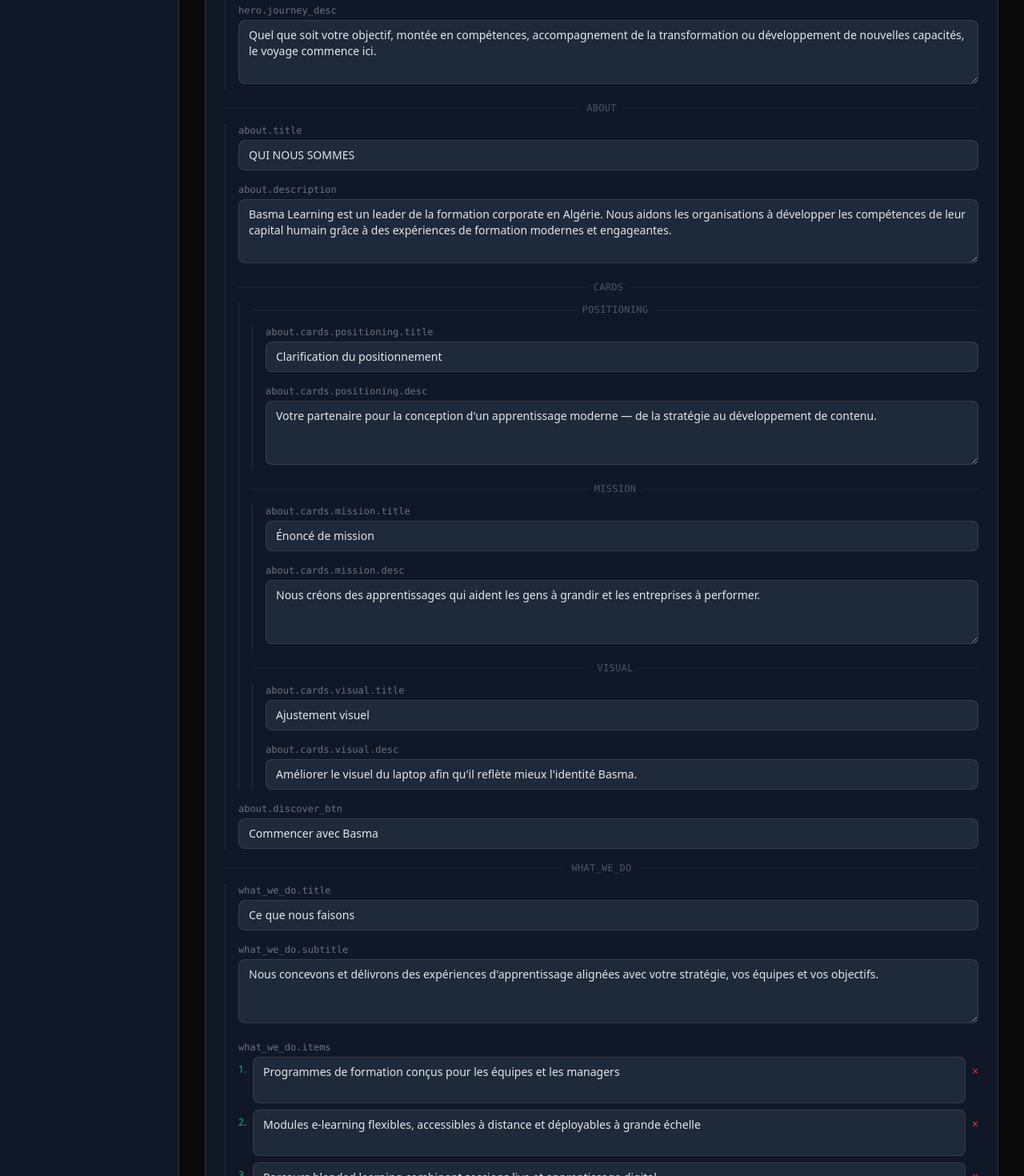
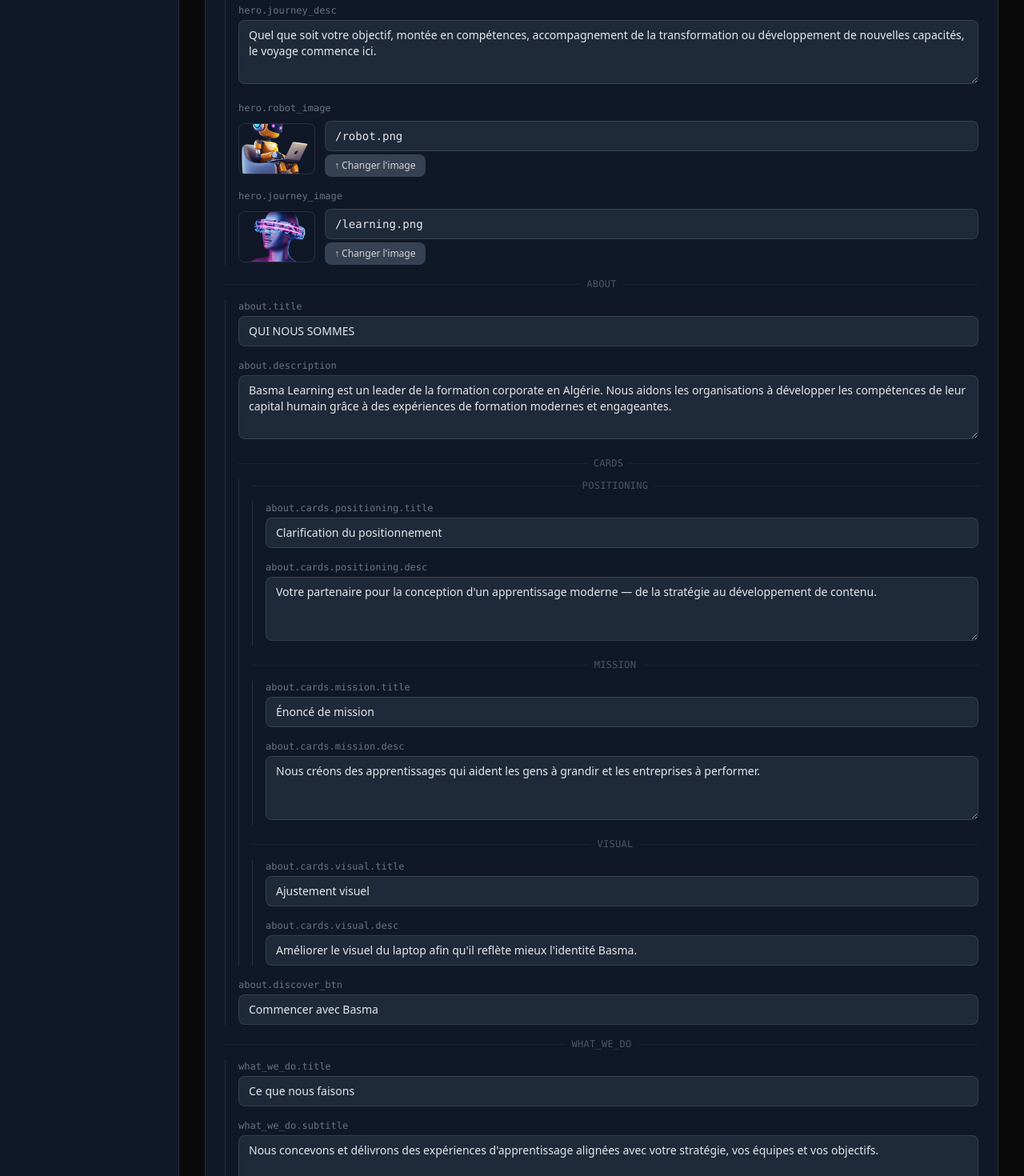
Before and after one commit to Amelia08-14/basma_website, a Next.js app in the folder frontend/: page /admin/translations in a window 1280 px wide. Shown: the part 1260-2730 px from the top of the page at 80% size. Built offline with nearby package versions, Linux system fonts and the light colour scheme.

Commit message:
modifications admin

```diff
--- a/frontend/data/translations/en.json
+++ b/frontend/data/translations/en.json
@@ -15,7 +15,9 @@
     "cta": "Discover Basma",
     "explore": "Explore our learning solutions",
     "journey_title": "A learning journey like no other",
-    "journey_desc": "Whatever your goal, upskilling teams, supporting transformation, or building new capabilities, the journey can start here."
+    "journey_desc": "Whatever your goal, upskilling teams, supporting transformation, or building new capabilities, the journey can start here.",
+    "robot_image": "/robot.png",
+    "journey_image": "/learning.png"
   },
   "about": {
     "title": "WHO WE ARE",
@@ -162,10 +164,13 @@
     ],
     "cta_title": "Ready to implement a digital or blended solution?",
     "cta_body": "Looking to implement an e-learning or blended learning solution tailored to your organization? Let's discuss your needs and design a learning experience that fits your business goals.",
-    "cta_button": "Contact us"
+    "cta_button": "Contact us",
+    "cover_image": "/blog/cover-2.jpg"
   },
   "values": {
     "title": "Our Values",
+    "image_main": "/our_values.png",
+    "image_secondary": "/our_value.png",
     "items": [
       "BUILD SKILLS THAT LAST",
       "LEARNING THAT FITS YOUR TEAMS",
--- a/frontend/data/translations/fr.json
+++ b/frontend/data/translations/fr.json
@@ -15,7 +15,9 @@
     "cta": "Découvrir Basma",
     "explore": "Découvrir nos solutions",
     "journey_title": "Un parcours d'apprentissage unique",
-    "journey_desc": "Quel que soit votre objectif, montée en compétences, accompagnement de la transformation ou développement de nouvelles capacités, le voyage commence ici."
+    "journey_desc": "Quel que soit votre objectif, montée en compétences, accompagnement de la transformation ou développement de nouvelles capacités, le voyage commence ici.",
+    "robot_image": "/robot.png",
+    "journey_image": "/learning.png"
   },
   "about": {
     "title": "QUI NOUS SOMMES",
@@ -162,10 +164,13 @@
     ],
     "cta_title": "Prêt à lancer un parcours digital ou hybride ?",
     "cta_body": "Vous souhaitez déployer une solution e-learning ou blended learning alignée sur vos objectifs business ? Parlons de vos besoins et concevons une expérience adaptée.",
-    "cta_button": "Nous contacter"
+    "cta_button": "Nous contacter",
+    "cover_image": "/blog/cover-2.jpg"
   },
   "values": {
     "title": "Nos Valeurs",
+    "image_main": "/our_values.png",
+    "image_secondary": "/our_value.png",
     "items": [
       "DÉVELOPPER DES COMPÉTENCES DURABLES",
       "APPRENDRE SELON VOS ÉQUIPES",
--- a/frontend/src/app/[lang]/about/page.tsx
+++ b/frontend/src/app/[lang]/about/page.tsx
@@ -90,7 +90,7 @@ export default async function ELearningPage({ params }: { params: Promise<{ lang
               <div className="space-y-8">
                 <div className="relative overflow-hidden rounded-2xl border border-white/10 bg-white/5 backdrop-blur-md">
                   <div className="relative aspect-[16/10] w-full">
-                    <Image src="/blog/cover-2.jpg" alt="E-learning" fill className="object-cover" priority />
+                    <Image src={p.cover_image || '/blog/cover-2.jpg'} alt="E-learning" fill className="object-cover" priority />
                     <div className="absolute inset-0 bg-gradient-to-t from-black/70 via-black/25 to-black/5" />
                   </div>
                   <div className="p-6 2xl:p-8">
--- a/frontend/src/components/Hero.tsx
+++ b/frontend/src/components/Hero.tsx
@@ -48,7 +48,7 @@ export default function Hero({ dict, lang }: { dict: any, lang: string }) {
             >
                   <div className="absolute inset-0 bg-gradient-to-tr from-purple-500/20 to-emerald-500/20 rounded-full blur-[80px] opacity-40" />
                   <img
-                    src="/robot.png"
+                    src={dict.robot_image || '/robot.png'}
                     alt="Basma Robot"
                     className="relative z-10 w-full h-auto object-contain max-h-[400px] lg:max-h-[500px] 2xl:max-h-[650px] drop-shadow-2xl"
                   />
@@ -72,7 +72,7 @@ export default function Hero({ dict, lang }: { dict: any, lang: string }) {
                     </div>
                     <div className="relative h-full w-full flex items-center justify-center p-4">
                         <img
-                            src="/learning.png"
+                            src={dict.journey_image || '/learning.png'}
                             alt="Learning Journey"
                             className="w-full h-full object-contain max-h-[250px]"
                         />
--- a/frontend/src/components/Values.tsx
+++ b/frontend/src/components/Values.tsx
@@ -55,10 +55,10 @@ export default function Values({ dict }: { dict: ValuesDict }) {
             className="relative h-[500px] 2xl:h-[600px] w-full"
           >
             <div className="absolute top-0 left-0 w-[85%] h-[85%] z-20">
-              <img src="/our_values.png" alt="Our Values" className="w-full h-full object-contain hover:scale-105 transition-transform duration-500 drop-shadow-2xl" />
+              <img src={dict.image_main || '/our_values.png'} alt="Our Values" className="w-full h-full object-contain hover:scale-105 transition-transform duration-500 drop-shadow-2xl" />
             </div>
             <div className="absolute bottom-0 right-0 w-[60%] h-[50%] z-10">
-              <img src="/our_value.png" alt="Our Value" className="w-full h-full object-contain hover:scale-105 transition-transform duration-500" />
+              <img src={dict.image_secondary || '/our_value.png'} alt="Our Value" className="w-full h-full object-contain hover:scale-105 transition-transform duration-500" />
             </div>
           </motion.div>
         </div>
--- a/frontend/src/components/admin/TranslationEditor.tsx
+++ b/frontend/src/components/admin/TranslationEditor.tsx
@@ -11,6 +11,50 @@ function isString(v: unknown): v is string {
 
 function isStringArray(v: unknown): v is string[] {
   return Array.isArray(v) && v.every((i) => typeof i === 'string');
+}
+
+function isImageKey(key: string) {
+  return key.endsWith('_image') || key === 'image' || key.endsWith('_img');
+}
+
+function ImageField({ value, onChange, label }: { value: string; onChange: (v: string) => void; label: string }) {
+  const [uploading, setUploading] = useState(false);
+
+  async function handleUpload(e: React.ChangeEvent<HTMLInputElement>) {
+    const file = e.target.files?.[0];
+    if (!file) return;
+    setUploading(true);
+    const fd = new FormData();
+    fd.append('file', file);
+    const res = await fetch('/api/admin/upload', { method: 'POST', body: fd });
+    const data = await res.json();
+    if (res.ok) onChange(data.url);
+    setUploading(false);
+  }
+
+  return (
+    <div className="space-y-2">
+      <label className="block text-xs text-gray-500 font-mono">{label}</label>
+      <div className="flex items-center gap-3">
+        {value && (
+          <img src={value} alt="" className="h-16 w-24 object-cover rounded-lg border border-white/10 shrink-0" />
+        )}
+        <div className="flex-1 space-y-1">
+          <input
+            type="text"
+            value={value}
+            onChange={(e) => onChange(e.target.value)}
+            className="w-full bg-gray-800 border border-white/10 rounded-lg px-3 py-2 text-sm text-gray-200 focus:outline-none focus:ring-1 focus:ring-emerald-500 font-mono"
+            placeholder="/chemin/image.png"
+          />
+          <label className="inline-flex items-center gap-1.5 cursor-pointer bg-gray-700 hover:bg-gray-600 text-gray-300 text-xs px-3 py-1.5 rounded-lg transition-colors">
+            {uploading ? 'Upload…' : '↑ Changer l\'image'}
+            <input type="file" accept="image/*" onChange={handleUpload} className="hidden" />
+          </label>
+        </div>
+      </div>
+    </div>
+  );
 }
 
 function StringField({
@@ -103,6 +147,16 @@ function RecursiveEditor({
         const fullKey = prefix ? `${prefix}.${key}` : key;
 
         if (isString(value)) {
+          if (isImageKey(key)) {
+            return (
+              <ImageField
+                key={fullKey}
+                label={fullKey}
+                value={value}
+                onChange={(v) => onChange({ ...data, [key]: v })}
+              />
+            );
+          }
           return (
             <StringField
               key={fullKey}
--- a/frontend/src/dictionaries/en.json
+++ b/frontend/src/dictionaries/en.json
@@ -15,7 +15,9 @@
     "cta": "Discover Basma",
     "explore": "Explore our learning solutions",
     "journey_title": "A learning journey like no other",
-    "journey_desc": "Whatever your goal, upskilling teams, supporting transformation, or building new capabilities, the journey can start here."
+    "journey_desc": "Whatever your goal, upskilling teams, supporting transformation, or building new capabilities, the journey can start here.",
+    "robot_image": "/robot.png",
+    "journey_image": "/learning.png"
   },
   "about": {
     "title": "WHO WE ARE",
@@ -162,10 +164,13 @@
     ],
     "cta_title": "Ready to implement a digital or blended solution?",
     "cta_body": "Looking to implement an e-learning or blended learning solution tailored to your organization? Let's discuss your needs and design a learning experience that fits your business goals.",
-    "cta_button": "Contact us"
+    "cta_button": "Contact us",
+    "cover_image": "/blog/cover-2.jpg"
   },
   "values": {
     "title": "Our Values",
+    "image_main": "/our_values.png",
+    "image_secondary": "/our_value.png",
     "items": [
       "BUILD SKILLS THAT LAST",
       "LEARNING THAT FITS YOUR TEAMS",
--- a/frontend/src/dictionaries/fr.json
+++ b/frontend/src/dictionaries/fr.json
@@ -15,7 +15,9 @@
     "cta": "Découvrir Basma",
     "explore": "Découvrir nos solutions",
     "journey_title": "Un parcours d'apprentissage unique",
-    "journey_desc": "Quel que soit votre objectif, montée en compétences, accompagnement de la transformation ou développement de nouvelles capacités, le voyage commence ici."
+    "journey_desc": "Quel que soit votre objectif, montée en compétences, accompagnement de la transformation ou développement de nouvelles capacités, le voyage commence ici.",
+    "robot_image": "/robot.png",
+    "journey_image": "/learning.png"
   },
   "about": {
     "title": "QUI NOUS SOMMES",
@@ -162,10 +164,13 @@
     ],
     "cta_title": "Prêt à lancer un parcours digital ou hybride ?",
     "cta_body": "Vous souhaitez déployer une solution e-learning ou blended learning alignée sur vos objectifs business ? Parlons de vos besoins et concevons une expérience adaptée.",
-    "cta_button": "Nous contacter"
+    "cta_button": "Nous contacter",
+    "cover_image": "/blog/cover-2.jpg"
   },
   "values": {
     "title": "Nos Valeurs",
+    "image_main": "/our_values.png",
+    "image_secondary": "/our_value.png",
     "items": [
       "DÉVELOPPER DES COMPÉTENCES DURABLES",
       "APPRENDRE SELON VOS ÉQUIPES",
```
